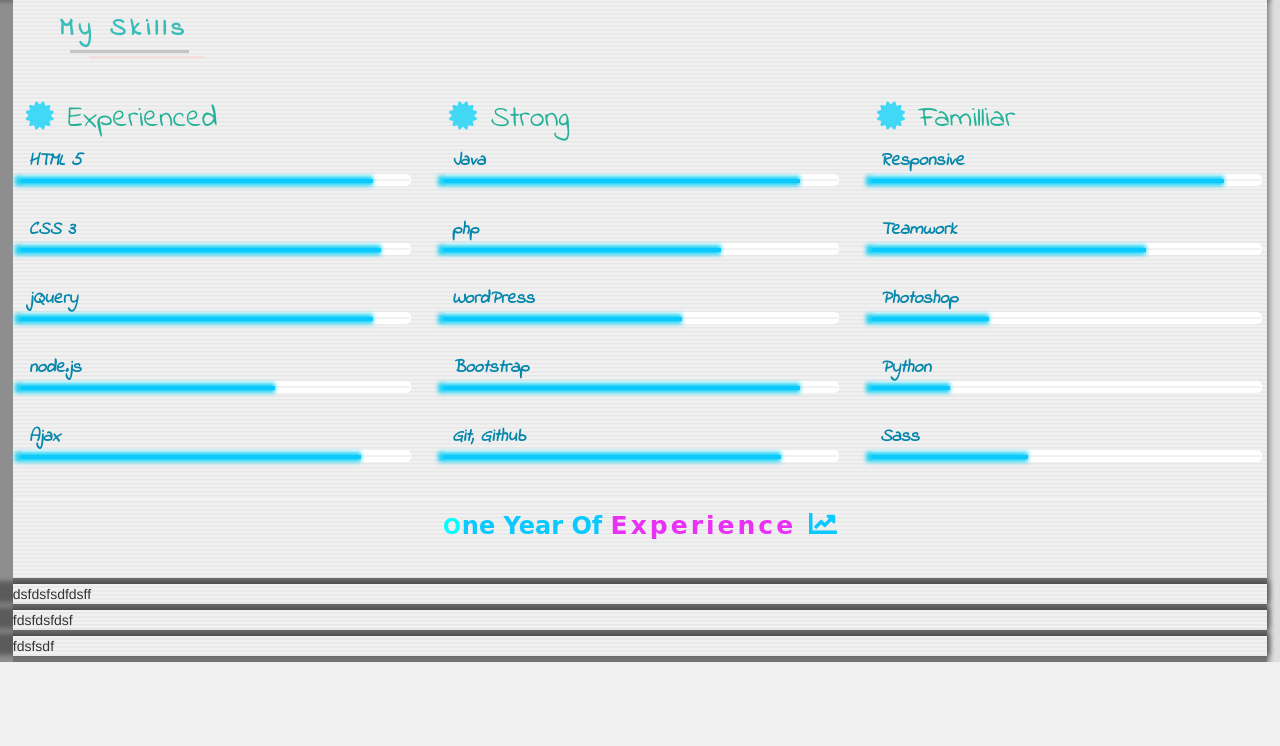
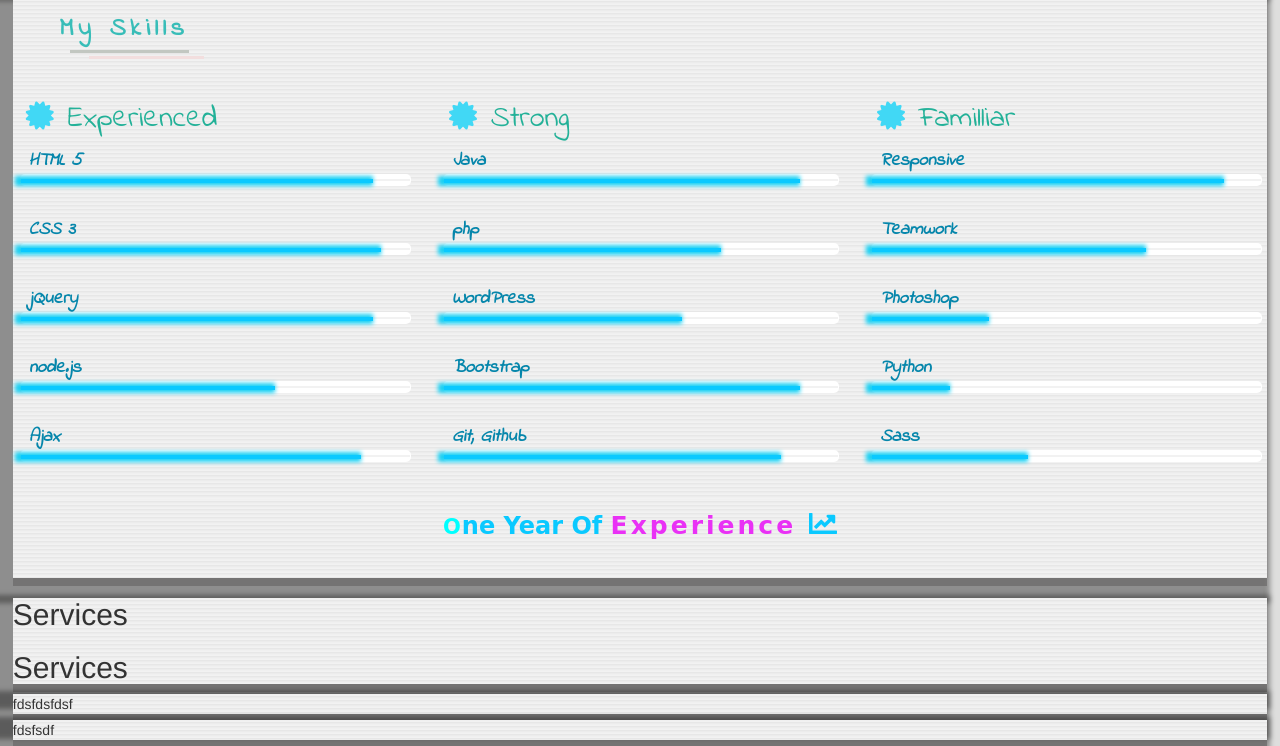
Before and after one commit to Abd-Elrazek/MY_Website, a PHP site: page / in a window 1280 px wide. Shown: the part 857-1603 px from the top of the page. Before the commit the page ends 1519 px from the top, so only its background shows below. Run offline with PHP 8.4, Linux system fonts and the light colour scheme; some web fonts are replaced.

Commit message:
I created page services

```diff
--- a/css/black-style.css
+++ b/css/black-color.css
@@ -1,3 +1,5 @@
+/*Start page of skills*/
+
 .skills ul > li {
 	margin-bottom: 70px;
 	background: #000;
@@ -16,3 +18,5 @@
 	position: absolute;
 	box-shadow: 0px 0px 10px 1px rgba(0, 198, 255, 0.4);
 }
+
+/*End page of skills*/
--- /dev/null
+++ b/css/white-color.css
@@ -0,0 +1,3 @@
+/*Start page of services*/
+
+/*End page of services*/
--- a/index.php
+++ b/index.php
@@ -20,6 +20,7 @@
 	<link href="https://fonts.googleapis.com/css?family=Abril+Fatface|Black+Ops+One|Codystar|Coiny|Creepster|Faster+One|Fontdiner+Swanky|Frijole|Gravitas+One|Kirang+Haerang|Knewave|Kranky|Mystery+Quest|Nixie+One|Nosifer|Orbitron|Righteous|Rye|Sancreek|Shojumaru|Trade+Winds" rel="stylesheet">
 	<link href="https://fonts.googleapis.com/css?family=Exo" rel="stylesheet">
 	<link rel="stylesheet" href="css/main-style.css" />
+	<link rel="stylesheet" href="css/white-color.css" />
 	<link rel="stylesheet" href="css/toggle-switch.css" />
 
 </head>
@@ -180,15 +181,20 @@
 			</div>
 		</div>
 	</div>
-	<!--  start About me  page  -->
+	<!--  start Services page  -->
 	<div class="card">
-		dsfdsfsdfdsff
+		<div class="address-services">
+			<div class="services">
+				<h2>Services</h2>
+			</div>
+			<h2>Services</h2>
+		</div>
 	</div>
-	<!--  start Sevices page  -->
+	<!--  start Contact page  -->
 	<div class="card">
 		fdsfdsfdsf
 	</div>
-	<!--  start Contact page  -->
+	<!--  start About page  -->
 	<div class="card">
 		fdsfsdf
 	</div>
```
